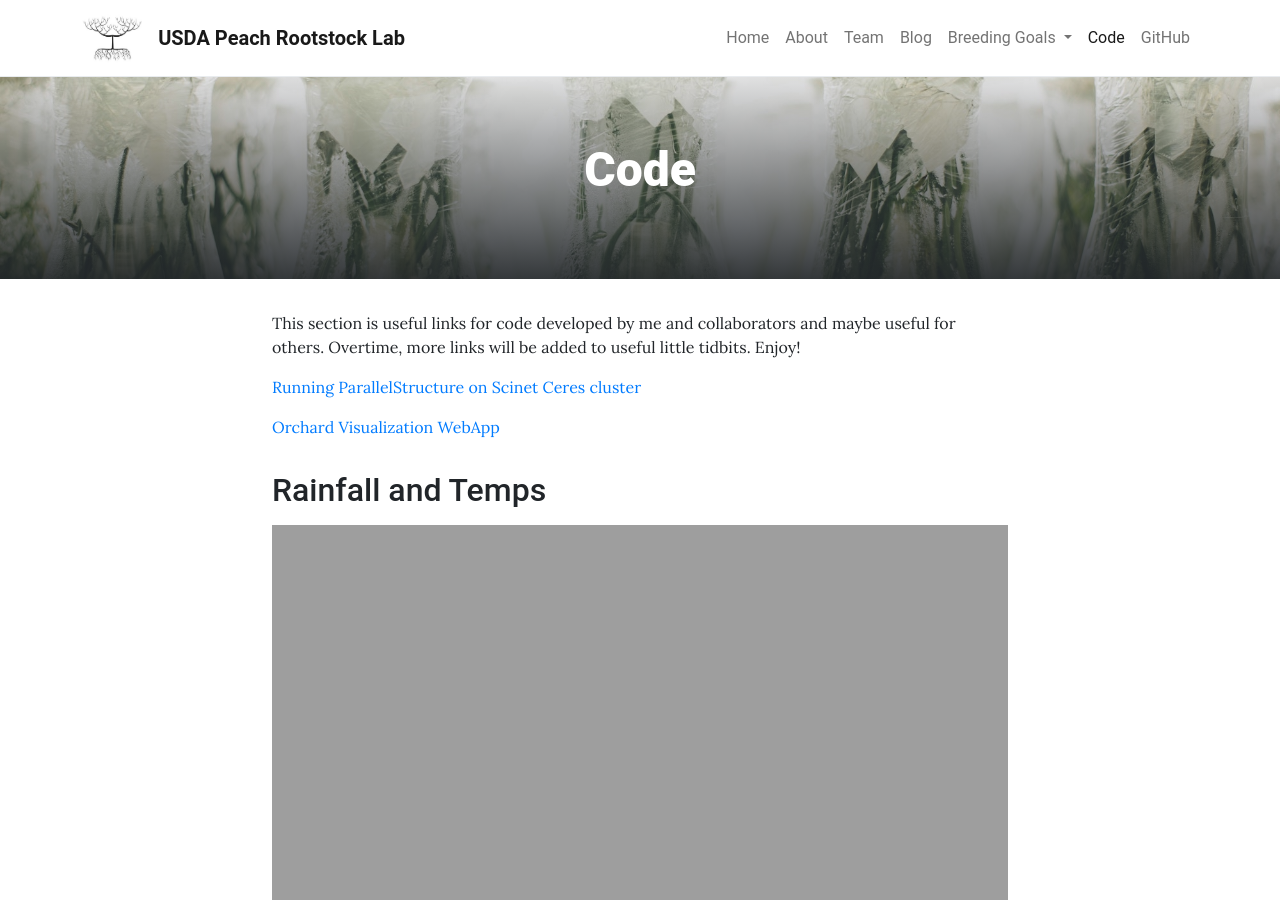
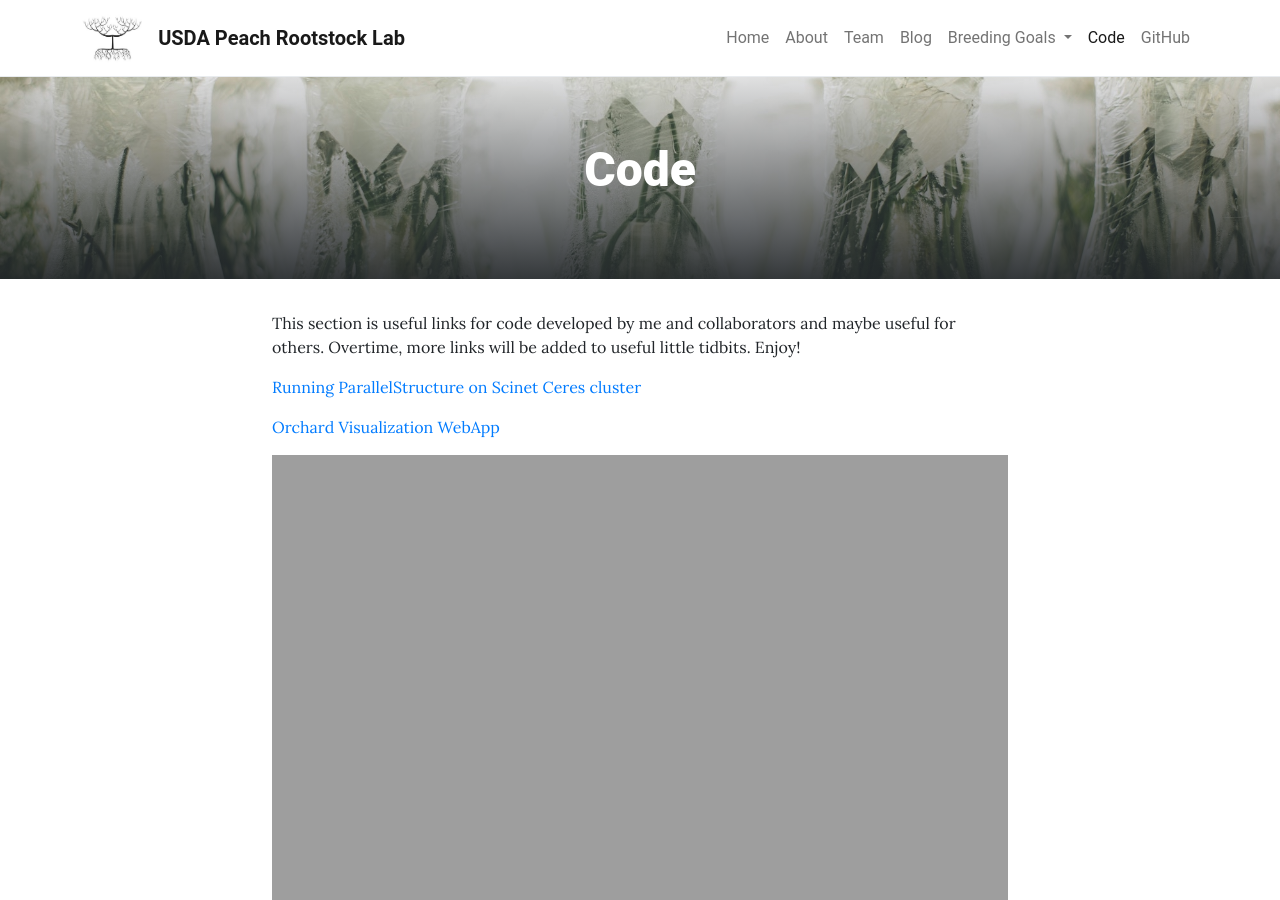
Before and after one commit to jeekinlau/lab_website, a Jekyll site: the page built from pages/code.md, in a window 1280 px wide and 900 px high. Built offline with Jekyll 4.4.1, drawn with Linux system fonts in a browser that asks for light colours.

Commit message:
Update code.md

```diff
--- a/pages/code.md
+++ b/pages/code.md
@@ -22,6 +22,5 @@ This section is useful links for code developed by me and collaborators and mayb
 [Orchard Visualization WebApp](https://jeekinlau.github.io/tree_visualizer/)
 
 <p>
-<h2> Rainfall and Temps </h2>
 <iframe src="https://jeekinlau.github.io/byron_rainfall/" width="100%" height="1600px" frameborder="0" style="border:0; display:block;"></iframe>
 </p>
```
